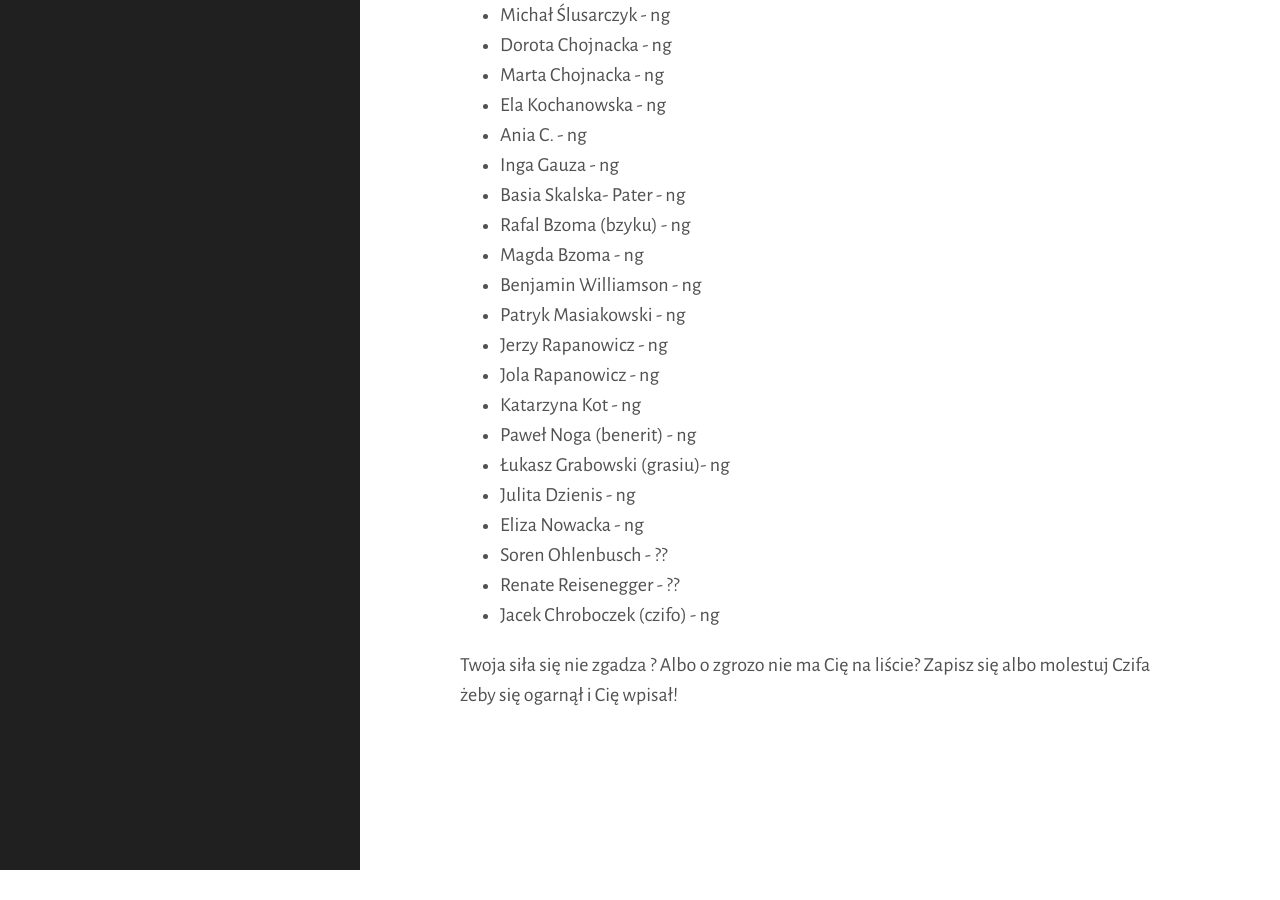
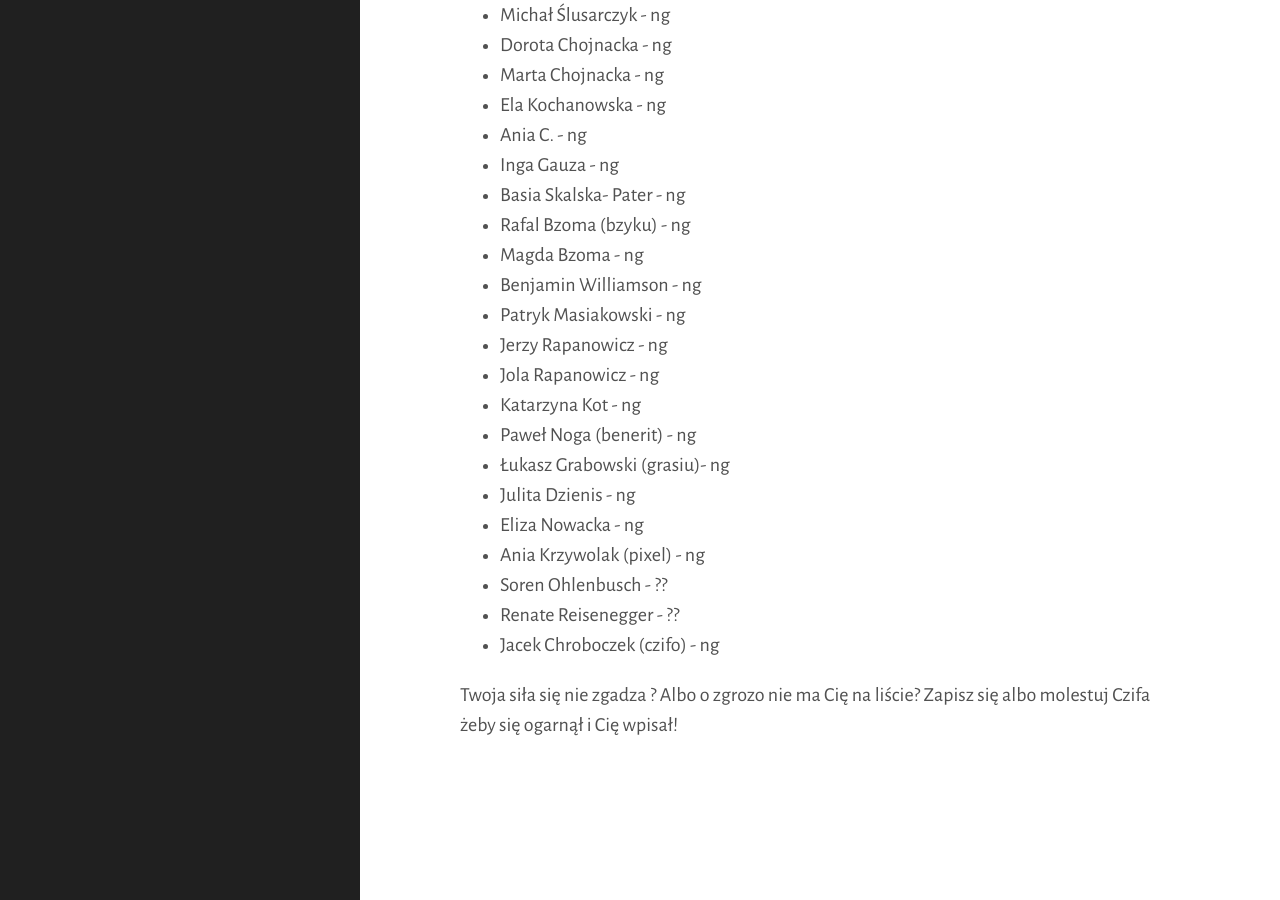
Before and after one commit to tasuki/lsg, a Jekyll site: the page built from zarejestrowani.md, in a window 1280 px wide and 900 px high, scrolled down 2980 px. Built offline with Jekyll 4.4.1, drawn with Linux system fonts in a browser that asks for light colours; nearby versions of some CDN libraries; before the commit the page ends 3850 px from its top, so only the background shows below that.

Commit message:
Update zarejestrowani.md

```diff
--- a/zarejestrowani.md
+++ b/zarejestrowani.md
@@ -119,6 +119,7 @@ Zarejestrowani uczestnicy (mniej więcej wg siły):
 - Łukasz Grabowski (grasiu)- ng
 - Julita Dzienis - ng
 - Eliza Nowacka - ng
+- Ania Krzywolak (pixel) - ng
 - Soren Ohlenbusch - ??
 - Renate Reisenegger - ??
 - Jacek Chroboczek (czifo) - ng
```
